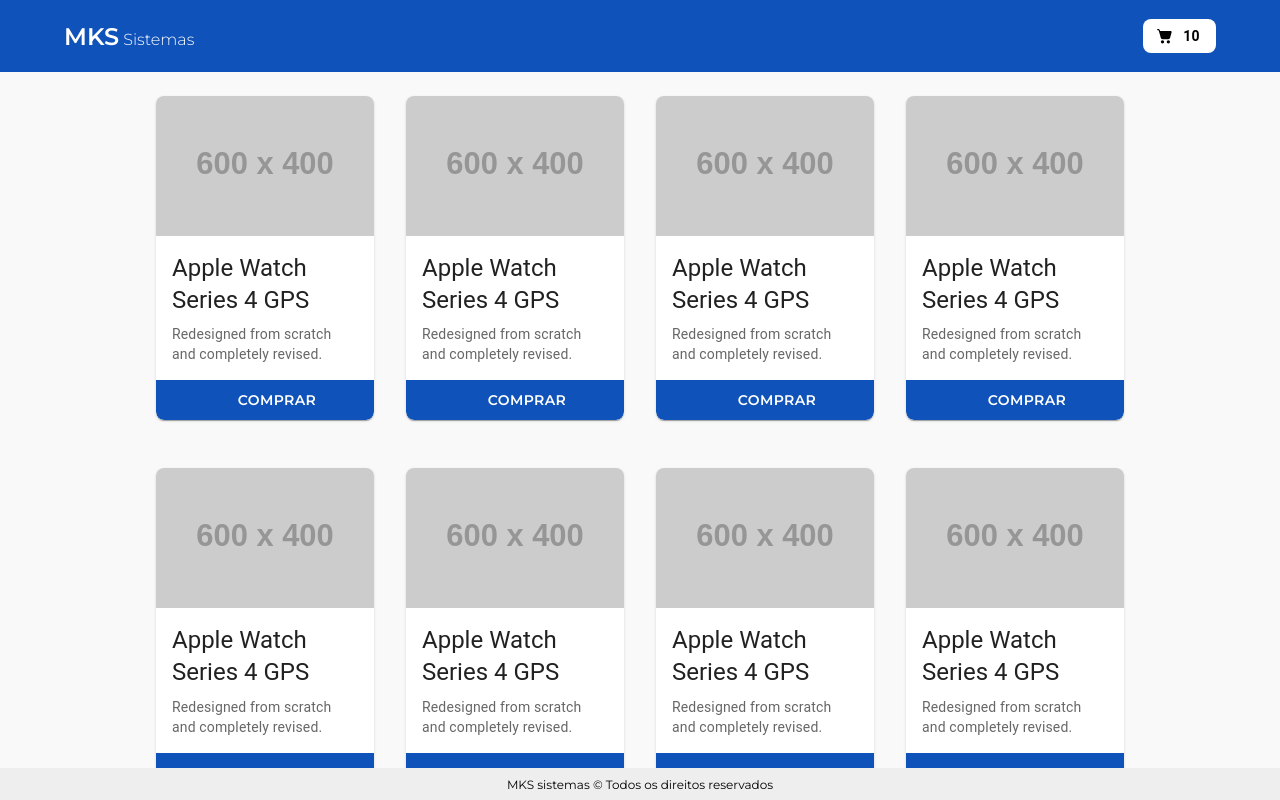
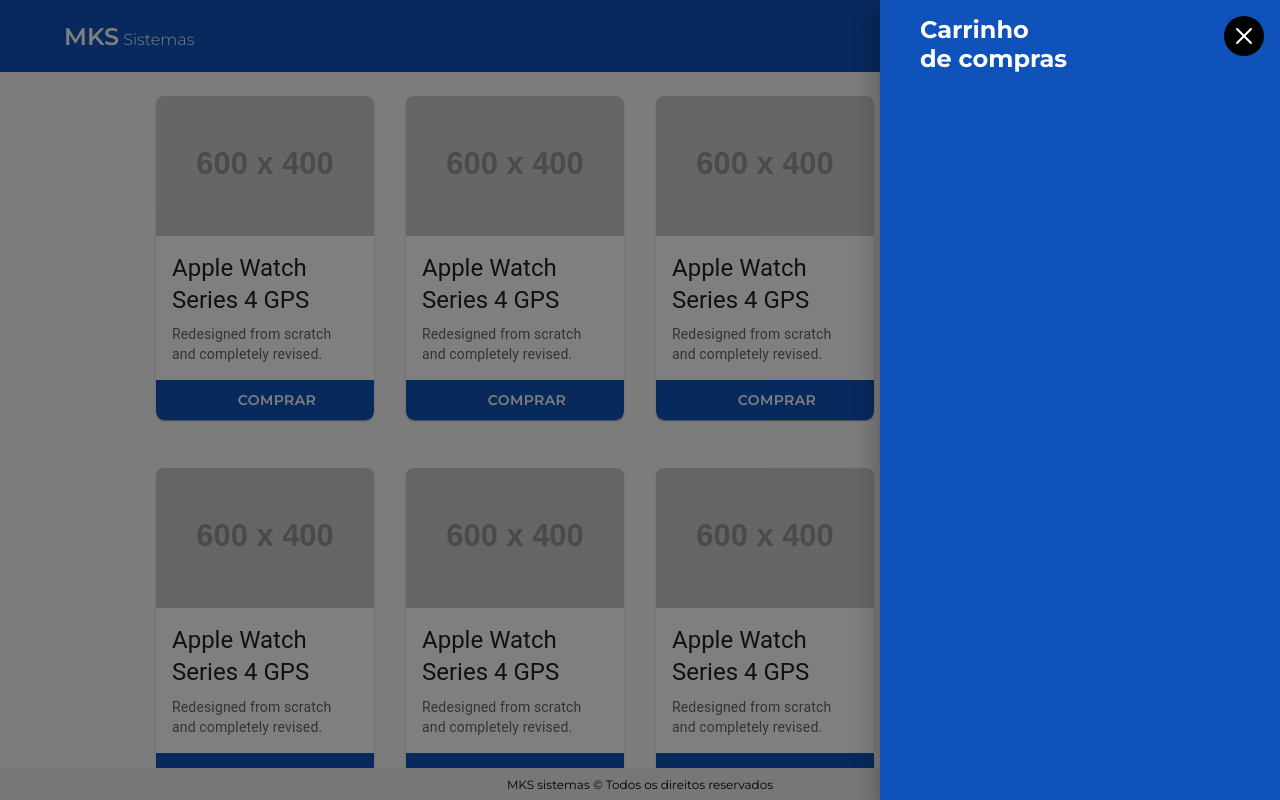
Before and after one commit to abnerjs/shopping-list, a React (Vite) app: page / in a window 1280 px wide. Both pictures are taken after a click on the button "10". Built offline with nearby package versions, Linux system fonts and the light colour scheme; some icons are missing; what @mui/styled-engine-sc would draw is missing.

Commit message:
feature: init drawer

```diff
--- a/src/App.tsx
+++ b/src/App.tsx
@@ -1,16 +1,25 @@
 import './App.css';
 
 import { Grid } from '@mui/material';
+import { useState } from 'react';
 import styled from 'styled-components';
 
+import ProductDrawer from './components/Drawer/ProductDrawer';
 import Footer from './components/Footer';
 import Navbar from './components/Navbar';
 import ProductItem from './components/ProductItem';
 
 function App() {
+  const [drawerOpened, setDrawerOpened] = useState(false);
+
   return (
     <MainContainer>
-      <Navbar title="MKS" subtitle="Sistemas" productsCount={10} />
+      <Navbar
+        title="MKS"
+        subtitle="Sistemas"
+        setDrawerOpened={setDrawerOpened}
+        productsCount={10}
+      />
 
       <ProductsGrid container>
         {Array.from(Array(8).keys()).map((item) => (
@@ -19,6 +28,8 @@
           </ItemGrid>
         ))}
       </ProductsGrid>
+
+      <ProductDrawer drawerOpened={drawerOpened} setDrawerOpened={setDrawerOpened} />
 
       <Footer />
     </MainContainer>
--- /dev/null
+++ b/src/components/Drawer/ProductDrawer.tsx
@@ -0,0 +1,60 @@
+import { Icon } from '@iconify/react';
+import { Drawer, IconButton } from '@mui/material';
+import styled from 'styled-components';
+
+type Props = {
+  drawerOpened: boolean;
+  setDrawerOpened: (value: boolean) => void;
+};
+
+const ProductDrawer = ({ drawerOpened, setDrawerOpened }: Props) => {
+  return (
+    <ProductDrawerStyled
+      anchor="right"
+      open={drawerOpened}
+      onClose={() => setDrawerOpened(false)}
+    >
+      <ProductDrawerHeader>
+        <ProductDrawerTitle>
+          Carrinho
+          <br />
+          de compras
+        </ProductDrawerTitle>
+
+        <CloseDrawerButton onClick={() => setDrawerOpened(false)}>
+          <Icon icon="fluent:dismiss-12-regular" color="#FFF" width={24} height={24} />
+        </CloseDrawerButton>
+      </ProductDrawerHeader>
+    </ProductDrawerStyled>
+  );
+};
+
+const ProductDrawerStyled = styled(Drawer)(() => ({
+  width: '400px !important',
+  '& .MuiDrawer-paper': {
+    width: '400px !important',
+    backgroundColor: 'var(--primary) !important',
+  },
+}));
+
+const ProductDrawerHeader = styled.div(() => ({
+  display: 'flex',
+  flexDirection: 'row',
+  alignItems: 'flex-start',
+  justifyContent: 'space-between',
+  padding: '16px 16px 48px 40px',
+}));
+
+const ProductDrawerTitle = styled.h2(() => ({
+  fontSize: '1.5rem',
+  lineHeight: '1.8rem',
+  fontWeight: 700,
+  color: '#FFF',
+  margin: '0',
+}));
+
+const CloseDrawerButton = styled(IconButton)(() => ({
+  backgroundColor: '#000 !important',
+}));
+
+export default ProductDrawer;
--- a/src/components/Navbar.tsx
+++ b/src/components/Navbar.tsx
@@ -7,9 +7,10 @@
   title: string;
   productsCount: number;
   subtitle: string;
+  setDrawerOpened: (value: boolean) => void;
 };
 
-const Navbar = ({ title, subtitle, productsCount }: Props) => {
+const Navbar = ({ title, subtitle, productsCount, setDrawerOpened }: Props) => {
   return (
     <NavbarContainer>
       <div className="navbar-brand">
@@ -17,7 +18,11 @@
         <NavbarSubtitle>{subtitle}</NavbarSubtitle>
       </div>
       <div className="actions">
-        <CartButton startIcon={<Icon icon="fluent:cart-24-filled" />} color="primary">
+        <CartButton
+          startIcon={<Icon icon="fluent:cart-24-filled" />}
+          color="primary"
+          onClick={() => setDrawerOpened(true)}
+        >
           {productsCount}
         </CartButton>
       </div>
```
